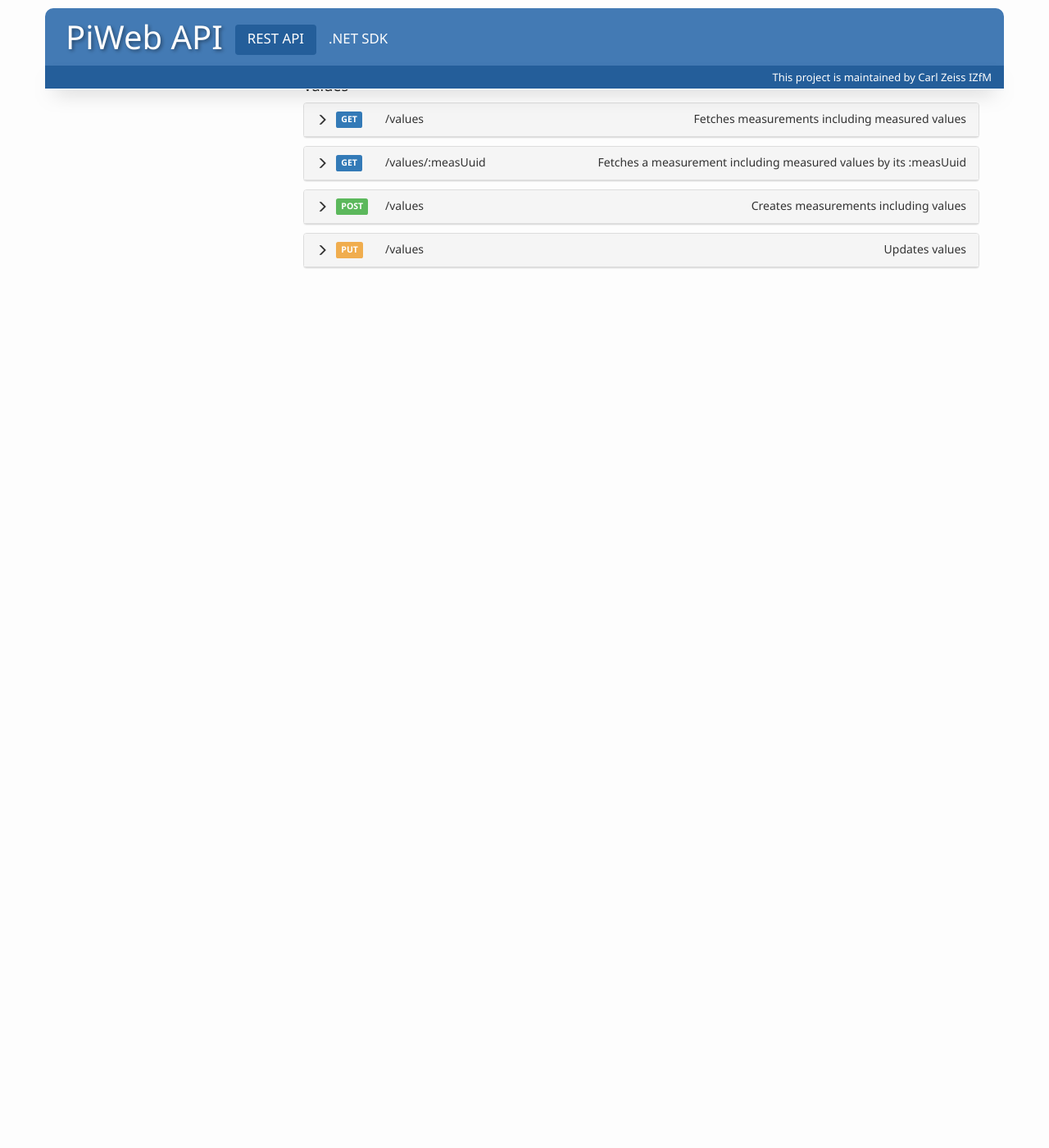
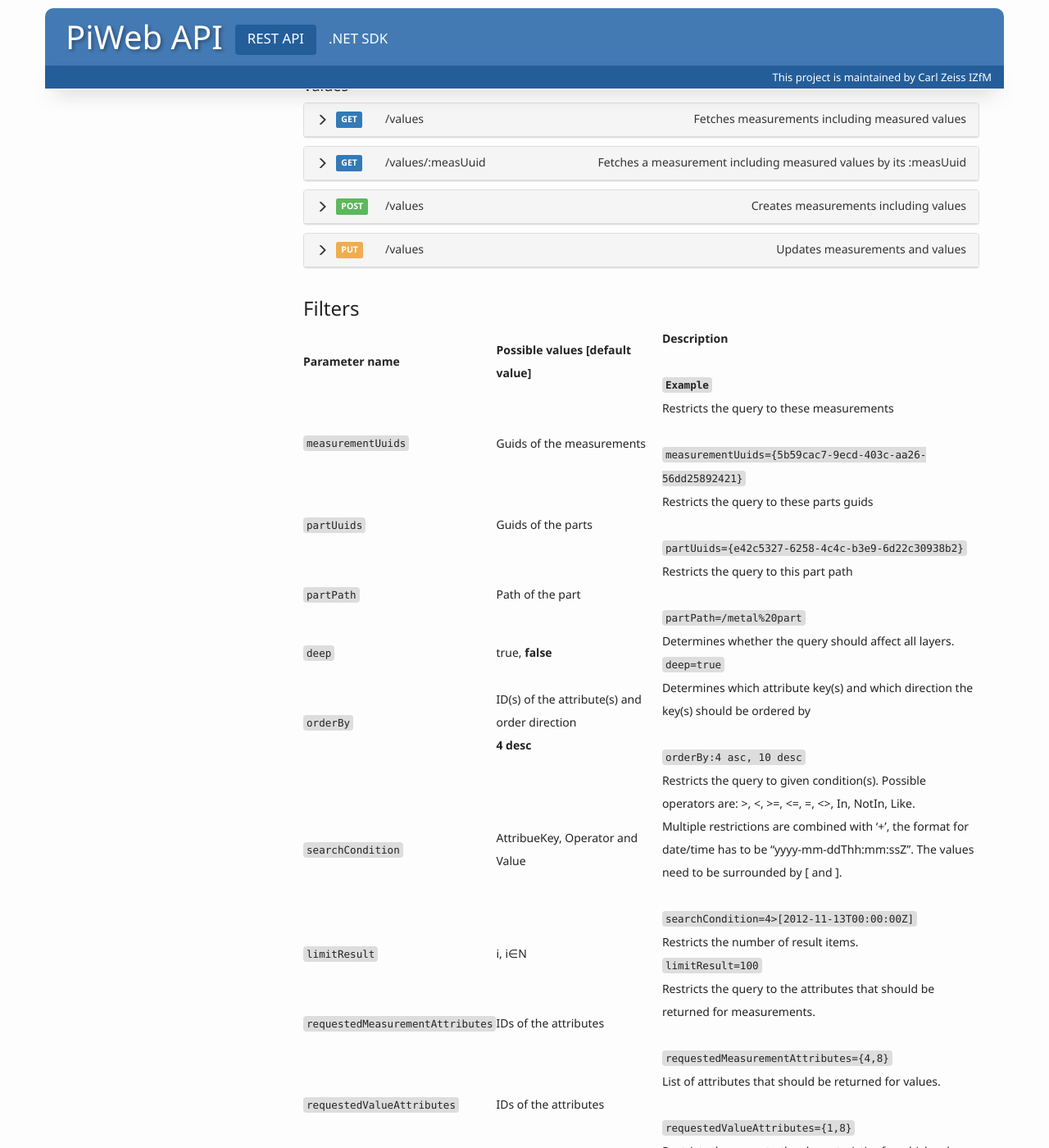
Before and after one commit to ZEISS-PiWeb/PiWeb-Api, a Jekyll site: the page built from _pages/0125-restapi-dataservice-measurements.md, in a window 1280 px wide and 1400 px high, scrolled down 667 px. Shown: the whole window at 82% size. Built offline with Jekyll 4.4.1, drawn with Linux system fonts in a browser that asks for light colours; before the commit the page ends 1004 px from its top, so only the background shows below that; some of the changed text lies outside the part shown.

Commit message:
Update 0125-restapi-dataservice-measurements.md

````diff
--- a/_pages/0125-restapi-dataservice-measurements.md
+++ b/_pages/0125-restapi-dataservice-measurements.md
@@ -449,7 +449,7 @@
 {% assign linkId="valuesUpdate" %}
 {% assign method="PUT" %}
 {% assign endpoint="/values" %}
-{% assign summary="Updates values" %}
+{% assign summary="Updates measurements and values" %}
 {% capture description %}
 Updating a measurement does always affect the whole measurement. This means that the whole measurement, including attributes and values, needs to be transfered within the body of the request and is deleted and recreated again on server side.
 {% endcapture %}
@@ -511,3 +511,26 @@
 {% endcapture %}
 
 {% include endpointTab.html %}
+
+
+
+
+### Filters
+
+Parameter name      | Possible values [**default value**] | Description <br><br> ```Example```
+--------------------|---------------------|-------------------------------------------------------------
+`measurementUuids`         | Guids of the measurements | Restricts the query to these measurements <br><br> `measurementUuids={5b59cac7-9ecd-403c-aa26-56dd25892421}`
+`partUuids`           | Guids of the parts | Restricts the query to these parts guids <br><br> `partUuids={e42c5327-6258-4c4c-b3e9-6d22c30938b2}`
+`partPath`            | Path of the part | Restricts the query to this part path <br><br> `partPath=/metal%20part`
+`deep`                | true, **false**     | Determines whether the query should affect all layers. <br> `deep=true`
+`orderBy`             | ID(s) of the attribute(s) and order direction <br> **4 desc** | Determines which attribute key(s) and which direction the key(s) should be ordered by <br><br> `orderBy:4 asc, 10 desc`
+`searchCondition`     | AttribueKey, Operator and Value| Restricts the query to given condition(s). Possible operators are: >, <, >=, <=, =, <>, In, NotIn, Like. <br> Multiple restrictions are combined with '+', the format for date/time has to be “yyyy-mm-ddThh:mm:ssZ”. The values need to be surrounded by [ and ]. <br><br> `searchCondition=4>[2012-11-13T00:00:00Z]`
+`limitResult`         | i, i∈N | Restricts the number of result items. <br> `limitResult=100`
+`requestedMeasurementAttributes` | IDs of the attributes | Restricts the query to the attributes that should be returned for measurements. <br><br> `requestedMeasurementAttributes={4,8}`
+`requestedValueAttributes` | IDs of the attributes |List of attributes that should be returned for values. <br><br> `requestedValueAttributes={1,8}`
+`characteristicsUuidList` | Uuids of the characteristics | Restricts the query to the characteristics for which values should be returned. <br><br> `characteristicsUuidList={525d15c6-dc70-4ab4-bd3c-8ab2b5780e6b, 8faae7a0-d1e1-4ee2-b3a5-d4526f6ba822}`
+`statistics` | **None**, Simple, Detailed | Indicates how statistical information should be returned: <br>*None* = Return no information<br>*Simple* = Return statistical information including numvber of characteristics out of warning limit, number of characteristics out of tolerance and number of characteristics in warning limit and tolerance<br>Detailed = Return statistical information the same way as *Simple* plus the guid for each characteristic <br><br> `statistics=Simple`
+`aggregation`          | **Measurements**, AggregationMeasurements, All | Specifies which types of measurements will be fetched. <br><br> `aggregation=All`
+
+
+### General Information
````
